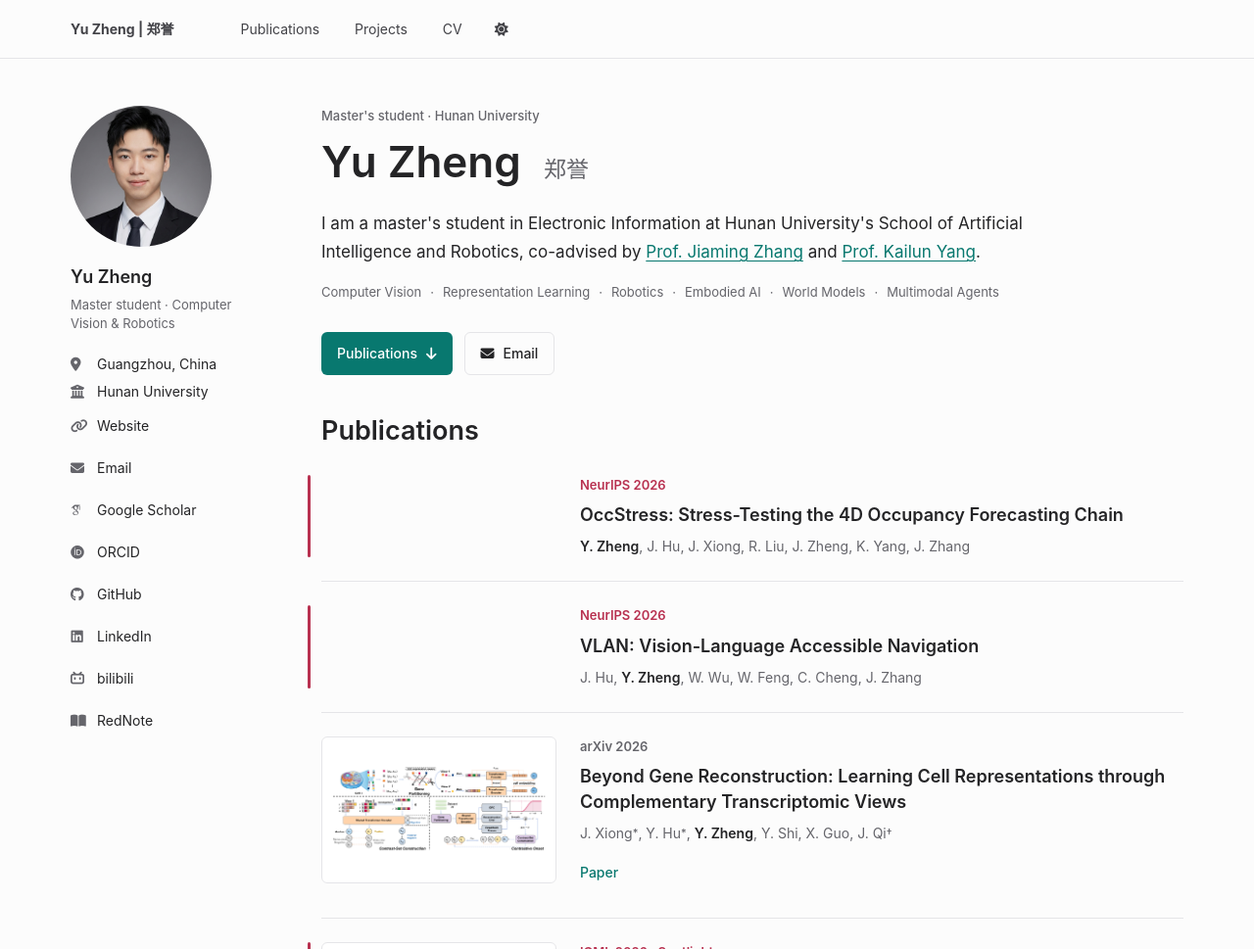
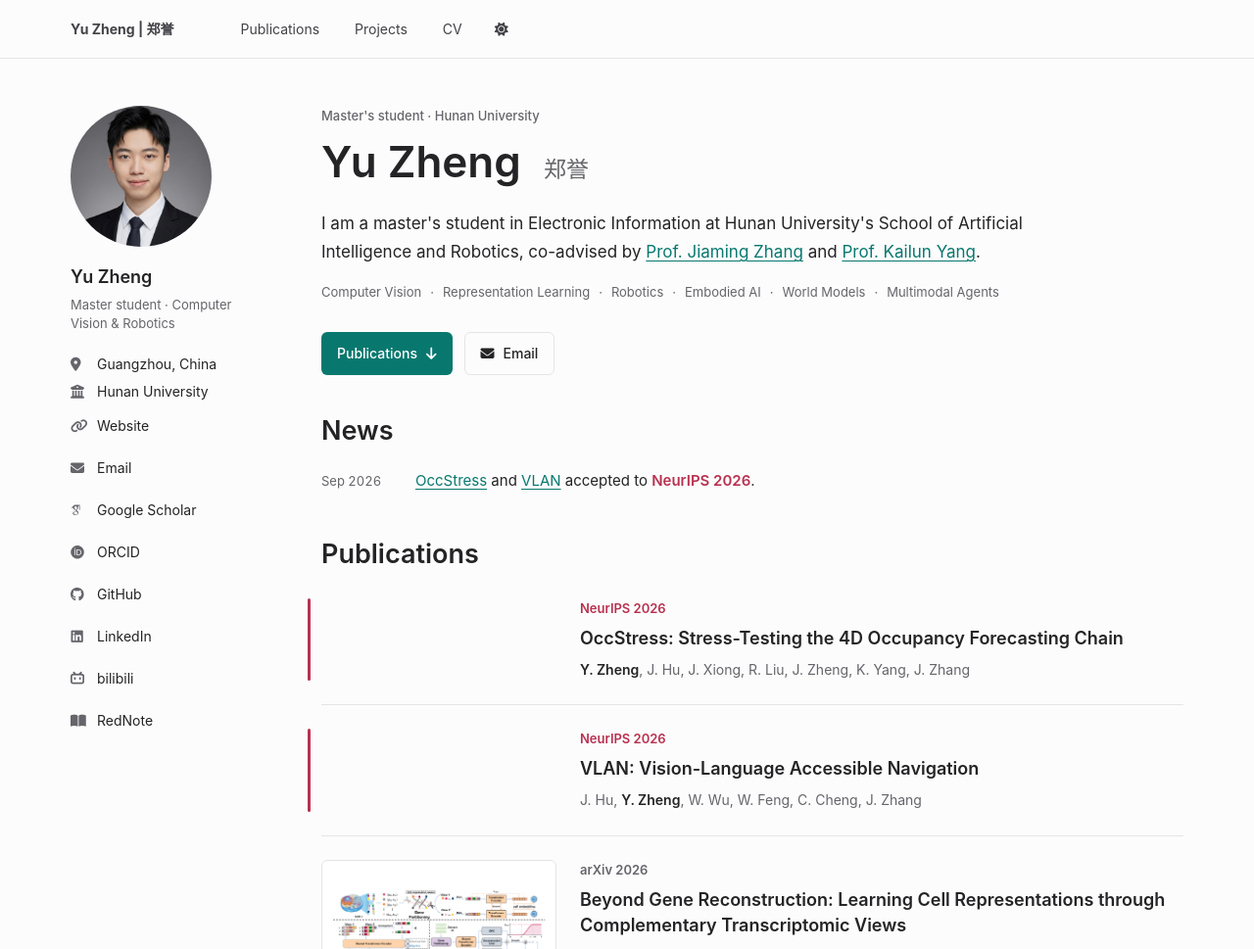
Before and after one commit to FaterYU/FaterYU.github.io, a Jekyll site: the page built from _pages/about.md, in a window 1280 px wide and 1400 px high, cut to the strip 0-969 px from the top of the window. Shown: the whole strip at 98% size. Built offline with Jekyll 4.4.1, drawn with Linux system fonts in a browser that asks for light colours; some web fonts are replaced.

Commit message:
Add compact homepage news with expandable archive

```diff
--- a/_data/profile.yml
+++ b/_data/profile.yml
@@ -6,12 +6,18 @@ research_interests:
   - World Models
   - Multimodal Agents
 
+news:
+  # Use the event month (YYYY-MM), independently of publication preprint dates.
+  - date: "2026-09"
+    text: "[OccStress](#occstress) and [VLAN](#vlan) accepted to **NeurIPS 2026**."
+
 publications:
   # Sort by first preprint month when available; acceptance does not change order.
   # These two entries temporarily use the acceptance month until preprint dates are available.
   - venue: "NeurIPS 2026"
     sort_month: "2026-09"
     title: "VLAN: Vision-Language Accessible Navigation"
+    id: "vlan"
     authors:
       - name: "J. Hu"
       - name: "Y. Zheng"
@@ -24,6 +30,7 @@ publications:
   - venue: "NeurIPS 2026"
     sort_month: "2026-09"
     title: "OccStress: Stress-Testing the 4D Occupancy Forecasting Chain"
+    id: "occstress"
     authors:
       - name: "Y. Zheng"
         highlight: true
--- /dev/null
+++ b/_includes/profile-news-item.html
@@ -0,0 +1,4 @@
+<li>
+  <time datetime="{{ include.item.date | escape }}">{{ include.item.date | append: '-01' | date: '%b %Y' }}</time>
+  <div class="profile-news__text">{{ include.item.text | markdownify }}</div>
+</li>
--- /dev/null
+++ b/_includes/profile-news.html
@@ -0,0 +1,25 @@
+{% if include.news.size > 0 %}
+{% assign news = include.news | sort: 'date' | reverse %}
+<section class="profile-section profile-news" id="news" aria-labelledby="news-heading">
+  <h2 class="profile-section-title" id="news-heading">News</h2>
+  <ol class="profile-news-list">
+    {% for item in news limit:3 %}
+      {% include profile-news-item.html item=item %}
+    {% endfor %}
+  </ol>
+  {% if news.size > 3 %}
+  <details class="profile-news-archive">
+    <summary>
+      <span class="profile-news-archive__show">Show earlier news</span>
+      <span class="profile-news-archive__hide">Hide earlier news</span>
+      <i class="fa-solid fa-chevron-down" aria-hidden="true"></i>
+    </summary>
+    <ol class="profile-news-list" start="4">
+      {% for item in news offset:3 %}
+        {% include profile-news-item.html item=item %}
+      {% endfor %}
+    </ol>
+  </details>
+  {% endif %}
+</section>
+{% endif %}
--- a/_includes/profile-publication-card.html
+++ b/_includes/profile-publication-card.html
@@ -1,4 +1,4 @@
-<article class="profile-publication{% if include.compact %} profile-publication--compact{% endif %}{% if publication.featured %} profile-publication--featured{% endif %}">
+<article{% if publication.id %} id="{{ publication.id | escape }}" tabindex="-1"{% endif %} class="profile-publication{% if include.compact %} profile-publication--compact{% endif %}{% if publication.featured %} profile-publication--featured{% endif %}">
   {% if publication.image %}
     <figure class="profile-publication__media">
       <a class="image-popup" href="{{ publication.image | relative_url }}" aria-label="View figure: {{ publication.title | escape }}" title="View figure">
--- a/_pages/about.md
+++ b/_pages/about.md
@@ -49,6 +49,8 @@ redirect_from:
     </details>
   </div>
 </section>
+
+{% include profile-news.html news=profile.news %}
 
 <section class="profile-section profile-section--publications" id="publications" tabindex="-1" aria-labelledby="publications-heading">
   <h2 class="profile-section-title" id="publications-heading">Publications</h2>
--- a/_sass/layout/_profile.scss
+++ b/_sass/layout/_profile.scss
@@ -186,8 +186,37 @@
   .profile-page-heading h1 { font-size: 36px; font-weight: 600; line-height: 1.2; }
   .profile-page-heading .profile-kicker { font-size: 13px; color: var(--global-text-color-light); font-weight: 500; }
 
+  .profile-news { margin: 0 0 40px; padding: 0; border: 0; }
+  .profile-news .profile-section-title { font-size: 27px; margin-bottom: 16px; }
+  .profile-news-list {
+    margin: 0;
+    padding: 0;
+    list-style: none;
+    li { display: grid; gap: 4px; margin: 0; padding: 6px 0; }
+    time { padding-top: 2px; color: var(--global-text-color-light); font-size: 13px; font-variant-numeric: tabular-nums; white-space: nowrap; }
+  }
+  .profile-news__text {
+    min-width: 0;
+    overflow-wrap: anywhere;
+    p { margin: 0; font-size: 15px; line-height: 1.6; }
+    strong { color: var(--profile-accent-color-alt); font-weight: 600; }
+  }
+  .profile-news-archive {
+    margin-top: 4px;
+    summary { display: inline-flex; align-items: center; gap: 8px; min-height: 44px; color: var(--profile-accent-color); font-size: 14px; cursor: pointer; list-style: none; }
+    summary::-webkit-details-marker { display: none; }
+    summary i { font-size: 10px; }
+    .profile-news-archive__hide { display: none; }
+    &[open] {
+      .profile-news-archive__show { display: none; }
+      .profile-news-archive__hide { display: inline; }
+      summary i { transform: rotate(180deg); }
+    }
+  }
+
   .profile-publication-list { gap: 0; }
   .profile-publication {
+    scroll-margin-top: 88px;
     grid-template-columns: minmax(0, 1fr);
     gap: 20px;
     align-items: start;
@@ -203,6 +232,7 @@
     .profile-publication__authors { margin: 0; color: var(--global-text-color-light); font-size: 14px; line-height: 1.6; }
     .profile-publication__authors strong { color: var(--global-text-color); font-weight: 600; }
     .profile-publication__authors sup { color: inherit; font-weight: 500; }
+    &:focus-visible { outline: 2px solid var(--profile-accent-color); outline-offset: 4px; }
   }
   .profile-publication--featured {
     &::before { content: ""; position: absolute; left: -14px; top: 24px; bottom: 24px; width: 3px; border-radius: 2px; background: var(--profile-accent-color-alt); }
@@ -271,6 +301,8 @@
   .page__footer .fa-github { color: inherit; }
 
   @media (min-width: 640px) {
+    .profile-news-list li { grid-template-columns: 80px minmax(0, 1fr); gap: 16px; }
+    .profile-news-archive summary { margin-left: 96px; }
     .profile-publication { grid-template-columns: 240px minmax(0, 1fr); gap: 24px; }
     .profile-publication__body { grid-column: 2; }
     .profile-timeline li { display: grid; grid-template-columns: 116px minmax(0, 1fr); gap: 0 20px; }
@@ -339,6 +371,8 @@
     .profile-section--publications, .profile-section--compact { margin-top: 0; padding-top: 0; }
     .profile-section-title { font-size: 21px; margin-bottom: 16px; }
     .profile-section--publications .profile-section-title { font-size: 25px; }
+    .profile-news { margin: 0 0 32px; padding: 0; }
+    .profile-news .profile-section-title { font-size: 25px; margin-bottom: 12px; }
     .profile-publication { gap: 16px; }
     .profile-publication--featured::before { left: -10px; }
     .profile-publication__media { max-width: 100%; aspect-ratio: 16 / 9; }
```
Also changed, not shown: README.md (+12 -0 lines), scripts/verify_news.rb (added, +55 -0 lines).
